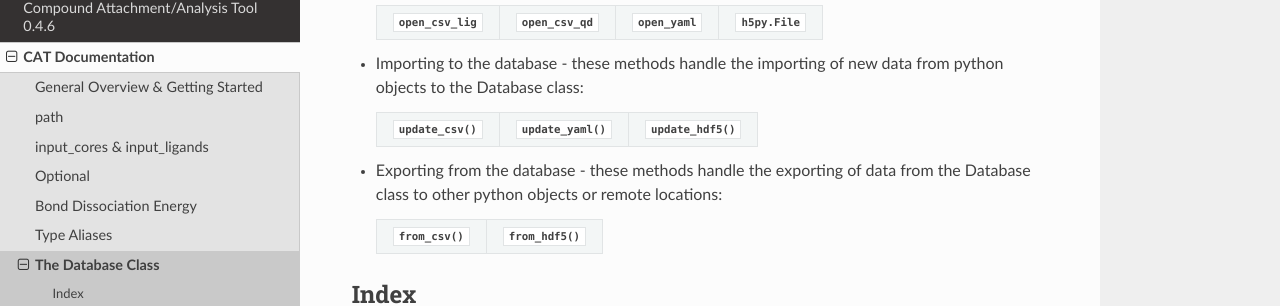
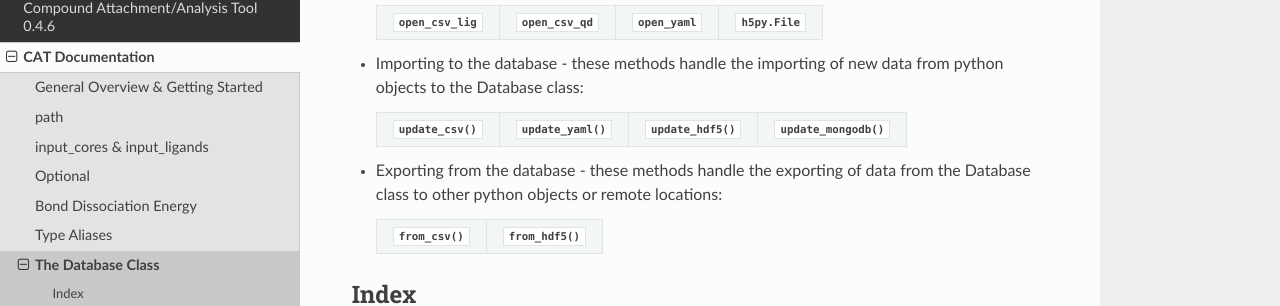
Before and after one commit to nlesc-nano/CAT, a Sphinx documentation site: the page built from docs/7_database.rst, in a window 1280 px wide and 900 px high, scrolled down 742 px. Shown: the part 137-443 px from the top of the window. Built offline with Sphinx 7.4.7 and the Read the Docs theme 2.0.0, drawn with Linux system fonts in a browser that asks for light colours.

Commit message:
Update 7_database.rst

```diff
--- a/docs/7_database.rst
+++ b/docs/7_database.rst
@@ -36,9 +36,9 @@ accoring to their functionality:
 -   Importing to the database - these methods handle the importing of new data
     from python objects to the Database class:
 
-    ===================  ====================  ====================
-    :meth:`.update_csv`  :meth:`.update_yaml`  :meth:`.update_hdf5`
-    ===================  ====================  ====================
+    ===================  ====================  ====================  =======================
+    :meth:`.update_csv`  :meth:`.update_yaml`  :meth:`.update_hdf5`  :meth:`.update_mongodb`
+    ===================  ====================  ====================  =======================
 
 -   Exporting from the database - these methods handle the exporting of data
     from the Database class to other python objects or remote locations:
@@ -57,6 +57,7 @@ Index
     open_csv_lig
     open_csv_qd
     DF
+    update_mongodb
     update_csv
     update_yaml
     update_hdf5
```
